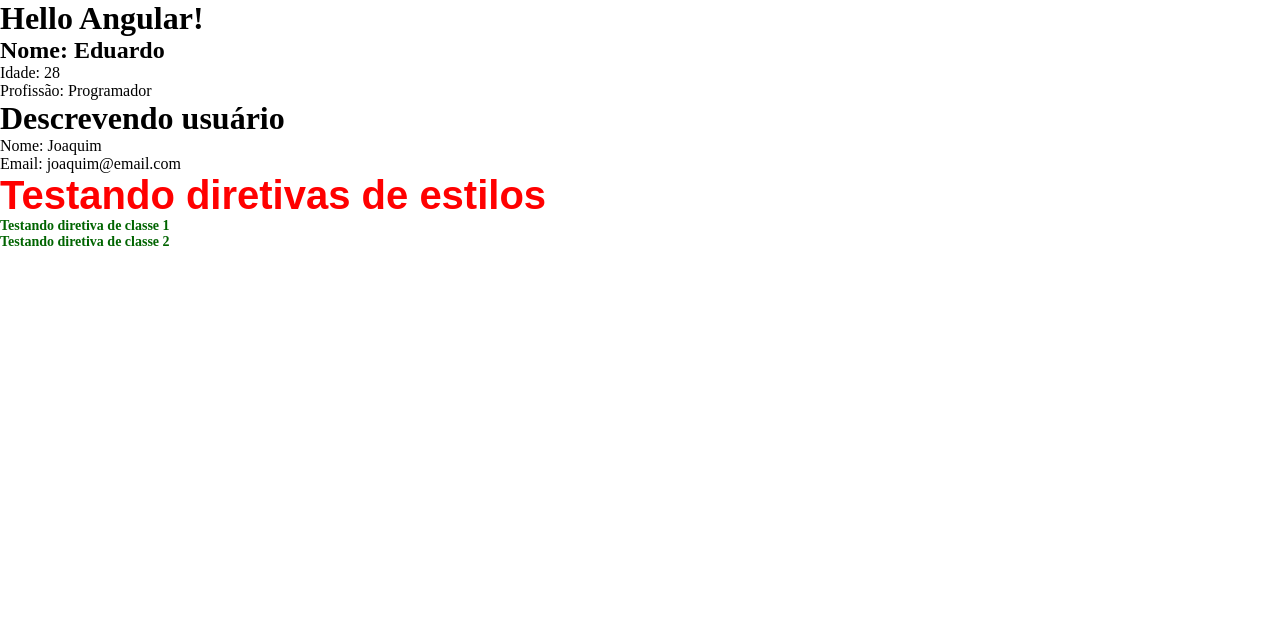
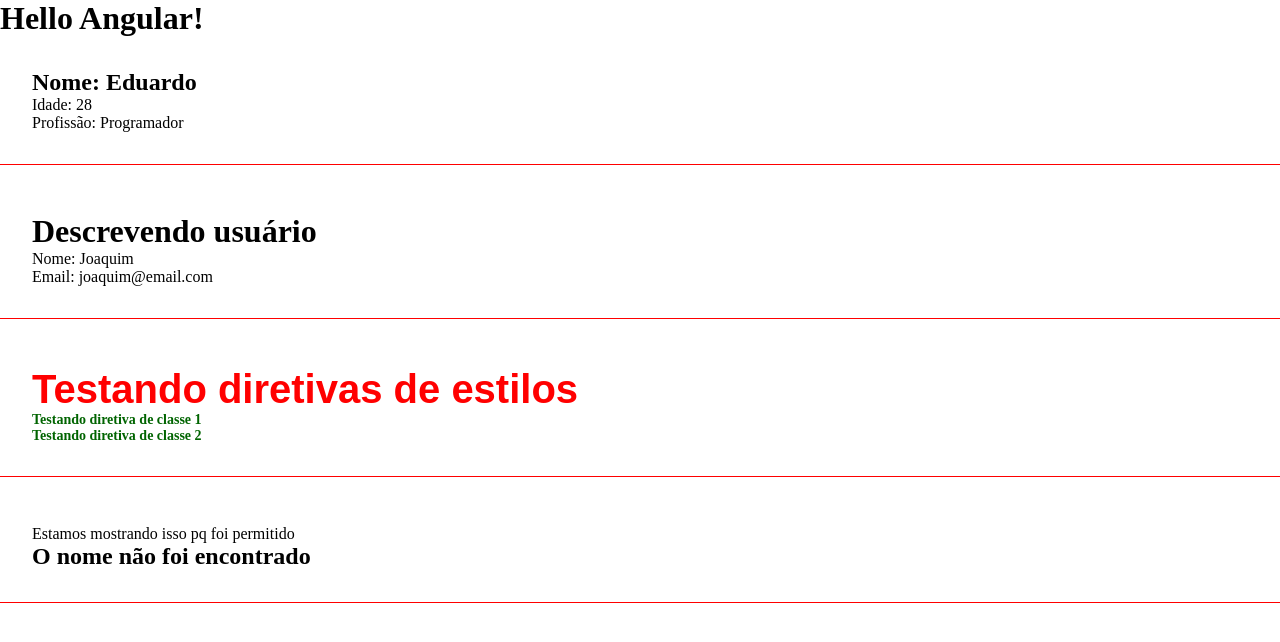
Before and after one commit to carloseduardob94/Curso-Angular, an Angular app: page / in a window 1280 px wide. Shown: the top 642 px of the page. Built offline with nearby package versions, Linux system fonts and the light colour scheme.

Commit message:
redenrização de if e else

```diff
--- a/src/app/app.component.html
+++ b/src/app/app.component.html
@@ -2,3 +2,4 @@
 <app-first-component></app-first-component>
 <app-parent-data [name]="userName" [userData]="userData"></app-parent-data>
 <app-directives></app-directives>
+<app-if-render></app-if-render>
--- a/src/app/app.module.ts
+++ b/src/app/app.module.ts
@@ -5,13 +5,15 @@
 import { FirstComponentComponent } from './components/first-component/first-component.component';
 import { ParentDataComponent } from './components/parent-data/parent-data.component';
 import { DirectivesComponent } from './components/directives/directives.component';
+import { IfRenderComponent } from './components/if-render/if-render.component';
 
 @NgModule({
   declarations: [
     AppComponent,
     FirstComponentComponent,
     ParentDataComponent,
-    DirectivesComponent
+    DirectivesComponent,
+    IfRenderComponent
   ],
   imports: [
     BrowserModule
--- a/src/app/components/directives/directives.component.html
+++ b/src/app/components/directives/directives.component.html
@@ -1,6 +1,10 @@
-<h2 [ngStyle]="{ 'font-size': size + 'px', 'font-family': font, color: color }">
-  Testando diretivas de estilos
-</h2>
+<div class="class">
+  <h2
+    [ngStyle]="{ 'font-size': size + 'px', 'font-family': font, color: color }"
+  >
+    Testando diretivas de estilos
+  </h2>
 
-<h2 [ngClass]="classes">Testando diretiva de classe 1</h2>
-<h2 [ngClass]="classes">Testando diretiva de classe 2</h2>
+  <h2 [ngClass]="classes">Testando diretiva de classe 1</h2>
+  <h2 [ngClass]="classes">Testando diretiva de classe 2</h2>
+</div>
--- a/src/app/components/first-component/first-component.component.html
+++ b/src/app/components/first-component/first-component.component.html
@@ -1,3 +1,5 @@
-<h2>Nome: {{ name }}</h2>
-<p>Idade: {{ age }}</p>
-<p>Profissão: {{ job }}</p>
+<div class="class">
+  <h2>Nome: {{ name }}</h2>
+  <p>Idade: {{ age }}</p>
+  <p>Profissão: {{ job }}</p>
+</div>
--- /dev/null
+++ b/src/app/components/if-render/if-render.component.html
@@ -0,0 +1,9 @@
+<div class="class">
+  <div *ngIf="canShow">Estamos mostrando isso pq foi permitido</div>
+  <h2 *ngIf="name === 'Eduardo'; else nameNotFound">O nome é Eduardo</h2>
+  <ng-template #nameNotFound>
+    <div>
+      <h2>O nome não foi encontrado</h2>
+    </div>
+  </ng-template>
+</div>
--- /dev/null
+++ b/src/app/components/if-render/if-render.component.ts
@@ -0,0 +1,11 @@
+import { Component } from '@angular/core';
+
+@Component({
+  selector: 'app-if-render',
+  templateUrl: './if-render.component.html',
+  styleUrls: ['./if-render.component.css']
+})
+export class IfRenderComponent {
+  canShow: Boolean = true
+  name: String = 'Pedro'
+}
--- a/src/app/components/parent-data/parent-data.component.html
+++ b/src/app/components/parent-data/parent-data.component.html
@@ -1,3 +1,5 @@
-<h1>Descrevendo usuário</h1>
-<p>Nome: {{ name }}</p>
-<p>Email: {{ userData.email }}</p>
+<div class="class">
+  <h1>Descrevendo usuário</h1>
+  <p>Nome: {{ name }}</p>
+  <p>Email: {{ userData.email }}</p>
+</div>
--- a/src/styles.css
+++ b/src/styles.css
@@ -3,3 +3,13 @@
   padding: 0;
   box-sizing: border-box;
 }
+
+body {
+  padding-bottom: 500px;
+}
+
+.class {
+  border-bottom: 1px solid red;
+  padding: 2em;
+  margin-bottom: 1em;
+}
```
Also changed, not shown: src/app/components/if-render/if-render.component.css (added), 1 other file (tests, documents, lock files or other folders).
